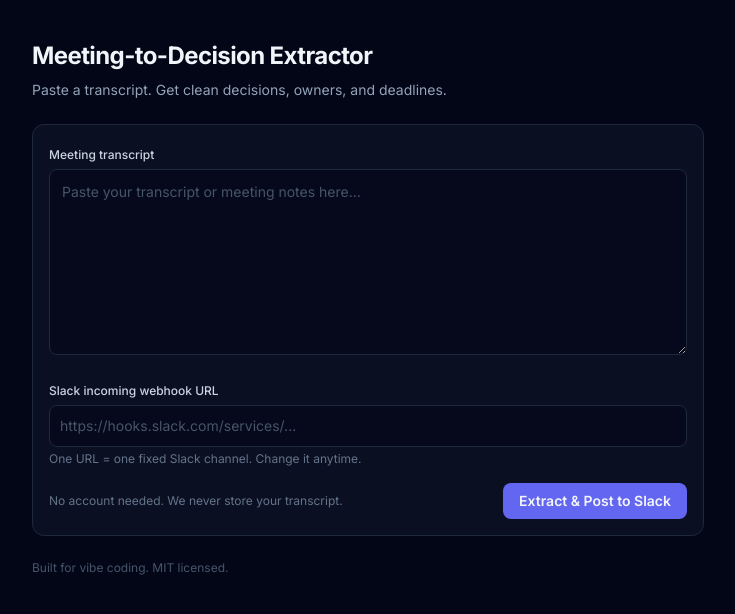
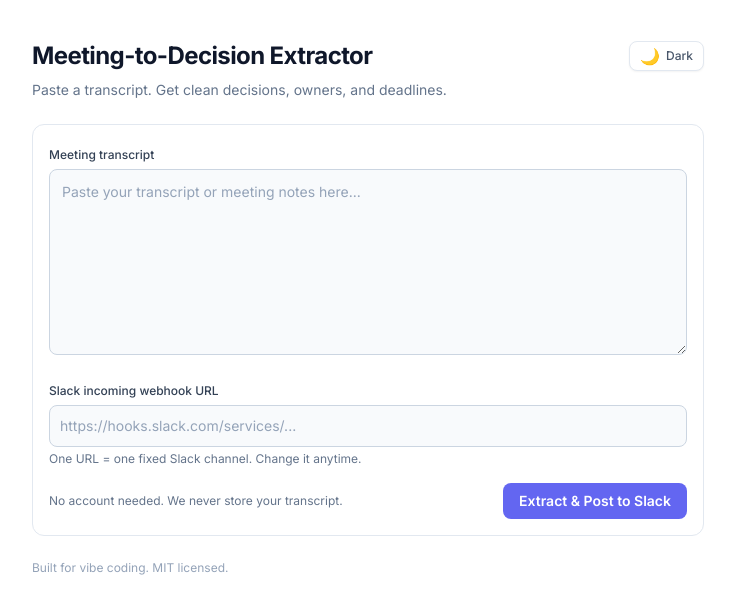
Before and after one commit to zeyadsadek03-prog/Meeting-to-Decision-Extractor, a website: page index.html in a window 1280 px wide. Shown: the whole page, without its empty margins (272-1007 px from the left). Drawn offline with nearby package versions, Linux system fonts and the light colour scheme.

Commit message:
feat: add light/dark mode toggle with localStorage persistence

```diff
--- a/index.html
+++ b/index.html
@@ -1,55 +1,78 @@
 <!DOCTYPE html>
-<html lang="en">
+<html lang="en" class="antialiased">
 <head>
   <meta charset="UTF-8" />
   <meta name="viewport" content="width=device-width, initial-scale=1.0" />
   <title>Meeting-to-Decision Extractor</title>
   <script src="https://cdn.tailwindcss.com"></script>
+  <script>
+    tailwind.config = {
+      darkMode: 'class',
+      theme: {
+        extend: {
+          fontFamily: {
+            sans: ['Inter', 'system-ui', 'sans-serif'],
+          },
+        },
+      },
+    }
+  </script>
+  <link rel="preconnect" href="https://fonts.googleapis.com" />
+  <link rel="preconnect" href="https://fonts.gstatic.com" crossorigin />
+  <link href="https://fonts.googleapis.com/css2?family=Inter:wght@400;500;600;700&display=swap" rel="stylesheet" />
   <style>
-    @import url('https://fonts.googleapis.com/css2?family=Inter:wght@400;500;600;700&display=swap');
     body { font-family: 'Inter', sans-serif; }
+    .no-scrollbar::-webkit-scrollbar { display: none; }
+    .no-scrollbar { -ms-overflow-style: none; scrollbar-width: none; }
   </style>
 </head>
-<body class="bg-slate-950 text-slate-100 min-h-screen flex items-start justify-center px-4 py-10">
+<body class="bg-white text-slate-900 dark:bg-slate-950 dark:text-slate-100 min-h-screen flex items-start justify-center px-4 py-10 transition-colors duration-300">
+
   <main class="w-full max-w-2xl space-y-6">
     <header class="space-y-2">
-      <h1 class="text-2xl font-bold tracking-tight">Meeting-to-Decision Extractor</h1>
-      <p class="text-sm text-slate-400">Paste a transcript. Get clean decisions, owners, and deadlines.</p>
+      <div class="flex items-center justify-between">
+        <h1 class="text-2xl font-bold tracking-tight text-slate-900 dark:text-slate-100">Meeting-to-Decision Extractor</h1>
+        <button id="themeToggle" class="inline-flex items-center gap-1.5 rounded-lg border border-slate-200 dark:border-slate-800 bg-white dark:bg-slate-900 px-2.5 py-1.5 text-xs font-medium text-slate-600 dark:text-slate-300 shadow-sm hover:bg-slate-50 dark:hover:bg-slate-800 transition">
+          <span id="themeIcon" class="text-base leading-none">🌙</span>
+          <span id="themeLabel">Dark</span>
+        </button>
+      </div>
+      <p class="text-sm text-slate-500 dark:text-slate-400">Paste a transcript. Get clean decisions, owners, and deadlines.</p>
     </header>
 
-    <section class="rounded-xl border border-slate-800 bg-slate-900/60 p-4 space-y-4">
+    <section class="rounded-xl border border-slate-200 dark:border-slate-800 bg-white dark:bg-slate-900/60 p-4 space-y-4 transition-colors duration-300">
       <div class="space-y-1">
-        <label class="text-xs font-medium text-slate-300">Meeting transcript</label>
+        <label class="text-xs font-medium text-slate-700 dark:text-slate-300">Meeting transcript</label>
         <textarea id="transcript" rows="8" placeholder="Paste your transcript or meeting notes here..."
-          class="w-full rounded-lg border border-slate-800 bg-slate-950/60 p-3 text-sm text-slate-100 placeholder:text-slate-600 focus:outline-none focus:border-indigo-500 focus:ring-1 focus:ring-indigo-500"></textarea>
+          class="w-full rounded-lg border border-slate-300 dark:border-slate-800 bg-slate-50 dark:bg-slate-950/60 p-3 text-sm text-slate-900 dark:text-slate-100 placeholder:text-slate-400 dark:placeholder:text-slate-600 focus:outline-none focus:border-indigo-500 focus:ring-1 focus:ring-indigo-500 transition-colors no-scrollbar"></textarea>
       </div>
 
       <div class="space-y-1">
-        <label class="text-xs font-medium text-slate-300">Slack incoming webhook URL</label>
+        <label class="text-xs font-medium text-slate-700 dark:text-slate-300">Slack incoming webhook URL</label>
         <input id="webhook" type="url" placeholder="https://hooks.slack.com/services/..."
-          class="w-full rounded-lg border border-slate-800 bg-slate-950/60 p-2.5 text-sm text-slate-100 placeholder:text-slate-600 focus:outline-none focus:border-indigo-500 focus:ring-1 focus:ring-indigo-500" />
-        <p class="text-xs text-slate-500">One URL = one fixed Slack channel. Change it anytime.</p>
+          class="w-full rounded-lg border border-slate-300 dark:border-slate-800 bg-slate-50 dark:bg-slate-950/60 p-2.5 text-sm text-slate-900 dark:text-slate-100 placeholder:text-slate-400 dark:placeholder:text-slate-600 focus:outline-none focus:border-indigo-500 focus:ring-1 focus:ring-indigo-500 transition-colors" />
+        <p class="text-xs text-slate-500 dark:text-slate-500">One URL = one fixed Slack channel. Change it anytime.</p>
       </div>
 
       <div class="flex items-center justify-between">
-        <p class="text-xs text-slate-500">No account needed. We never store your transcript.</p>
-        <button id="submit" class="rounded-lg bg-indigo-500 px-4 py-2 text-sm font-semibold hover:bg-indigo-400 active:scale-[.98] transition disabled:opacity-50 disabled:cursor-not-allowed">
+        <p class="text-xs text-slate-500 dark:text-slate-500">No account needed. We never store your transcript.</p>
+        <button id="submit" class="rounded-lg bg-indigo-500 px-4 py-2 text-sm font-semibold text-white hover:bg-indigo-400 active:scale-[.98] transition disabled:opacity-50 disabled:cursor-not-allowed">
           Extract &amp; Post to Slack
         </button>
       </div>
     </section>
 
     <section id="result" class="hidden space-y-3">
-      <div class="rounded-xl border border-slate-800 bg-slate-900/60 p-4 space-y-3">
+      <div class="rounded-xl border border-slate-200 dark:border-slate-800 bg-white dark:bg-slate-900/60 p-4 space-y-3 transition-colors duration-300">
         <div class="flex items-center justify-between">
-          <h2 class="text-sm font-semibold text-slate-200">Extracted decisions</h2>
-          <span id="status" class="text-xs text-slate-500"></span>
+          <h2 class="text-sm font-semibold text-slate-900 dark:text-slate-200">Extracted decisions</h2>
+          <span id="status" class="text-xs text-slate-500 dark:text-slate-400"></span>
         </div>
-        <div id="output" class="text-sm text-slate-300 leading-relaxed whitespace-pre-wrap"></div>
+        <div id="output" class="text-sm text-slate-700 dark:text-slate-300 leading-relaxed whitespace-pre-wrap"></div>
       </div>
     </section>
 
-    <footer class="text-xs text-slate-600">
+    <footer class="text-xs text-slate-400 dark:text-slate-600">
       Built for vibe coding. MIT licensed.
     </footer>
   </main>
@@ -62,6 +85,36 @@
     const outputEl = document.getElementById('output');
     const statusEl = document.getElementById('status');
 
+    // ---- Theme ----
+    const themeToggle = document.getElementById('themeToggle');
+    const themeIcon = document.getElementById('themeIcon');
+    const themeLabel = document.getElementById('themeLabel');
+    const root = document.documentElement;
+
+    function applyTheme(dark) {
+      if (dark) {
+        root.classList.add('dark');
+        themeIcon.textContent = '☀️';
+        themeLabel.textContent = 'Light';
+      } else {
+        root.classList.remove('dark');
+        themeIcon.textContent = '🌙';
+        themeLabel.textContent = 'Dark';
+      }
+    }
+
+    const saved = localStorage.getItem('theme');
+    const prefersDark = window.matchMedia('(prefers-color-scheme: dark)').matches;
+    const initialDark = saved ? saved === 'dark' : prefersDark;
+    applyTheme(initialDark);
+
+    themeToggle.addEventListener('click', () => {
+      const isDark = root.classList.contains('dark');
+      applyTheme(!isDark);
+      localStorage.setItem('theme', !isDark ? 'dark' : 'light');
+    });
+
+    // ---- Submit ----
     submitBtn.addEventListener('click', async () => {
       const text = transcriptEl.value.trim();
       const webhook = webhookEl.value.trim();
--- a/package.json
+++ b/package.json
@@ -1,6 +1,6 @@
 {
   "name": "meeting-to-decision-extractor",
-  "version": "0.3.0",
+  "version": "0.4.0",
   "private": true,
   "scripts": {
     "dev": "vercel dev",
```
